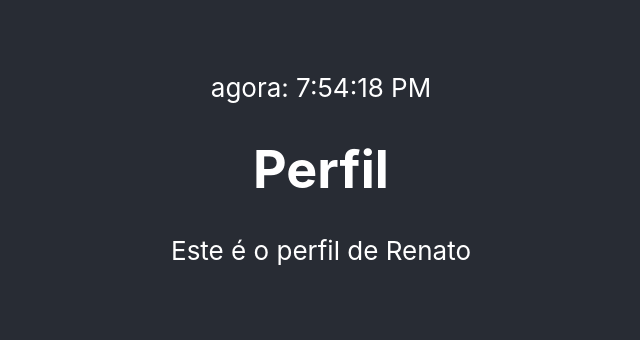
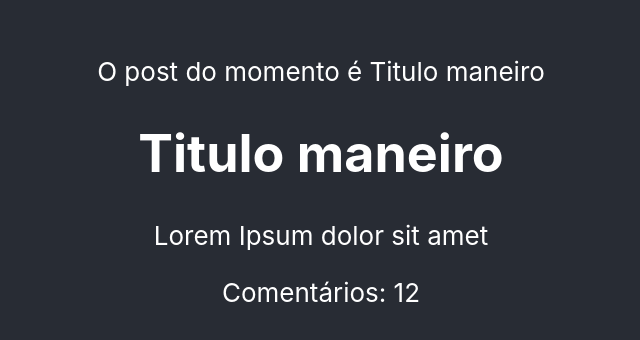
Before and after one commit to tatoap/especialista_react_project, a React (Create React App) app: page / in a window 1280 px wide. Shown: the part 218-558 px from the top of the page, without its empty margins (319-959 px from the left). Built offline with nearby package versions, Linux system fonts and the light colour scheme.

Commit message:
Como funcionam as props dentro do React

```diff
--- a/src/App.tsx
+++ b/src/App.tsx
@@ -1,13 +1,19 @@
+import { useState } from 'react';
 import './App.css';
-import Clock from './Clock';
-import Person from './Person';
+import Post from './components/Post';
+import Sidebar from './components/Sidebar';
 
 function App() {
+  const [post] = useState({
+    title: 'Titulo maneiro',
+    content: 'Lorem Ipsum dolor sit amet'
+  })
+
   return (
     <div className="App">
       <header className="App-header">
-        <Clock />
-        <Person />
+        <Sidebar post = {post} />
+        <Post post = {post} totalComents = {12} />
       </header>
     </div>
   );
--- /dev/null
+++ b/src/components/Post.tsx
@@ -0,0 +1,26 @@
+export type PostObject = {
+    title: string,
+    content: string
+}
+
+interface PostProps {
+    post: PostObject
+
+    totalComents?: number
+}
+
+export default function Post (props: PostProps) {
+    console.log(props)
+
+    return <div>
+        <h1>{props.post.title}</h1>
+        <p>{props.post.content}</p>
+
+        {
+            props.totalComents &&
+            <span>
+                Comentários: {props.totalComents}
+            </span>
+        }
+    </div>
+}
--- /dev/null
+++ b/src/components/Sidebar.tsx
@@ -0,0 +1,11 @@
+import { PostObject } from "./Post"
+
+interface SidebarProps {
+    post: PostObject
+}
+
+export default function Sidebar (props: SidebarProps) {
+    return <div>
+        O post do momento é {props.post.title}
+    </div>
+}
```
Also changed, not shown: src/components/Clock.tsx (renamed from src/Clock.tsx), src/components/HelloWorld.tsx (renamed from src/HelloWorld.tsx), src/components/Person.tsx (renamed from src/Person.tsx).
